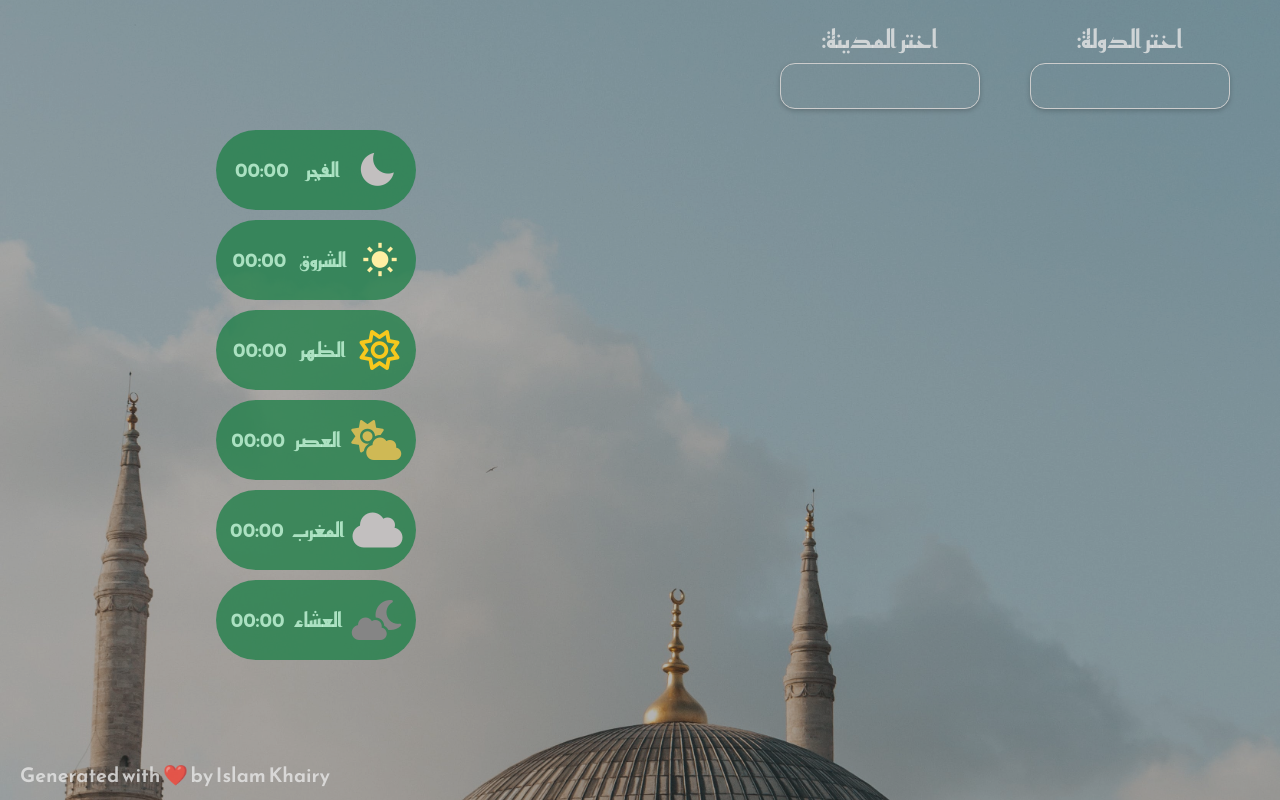
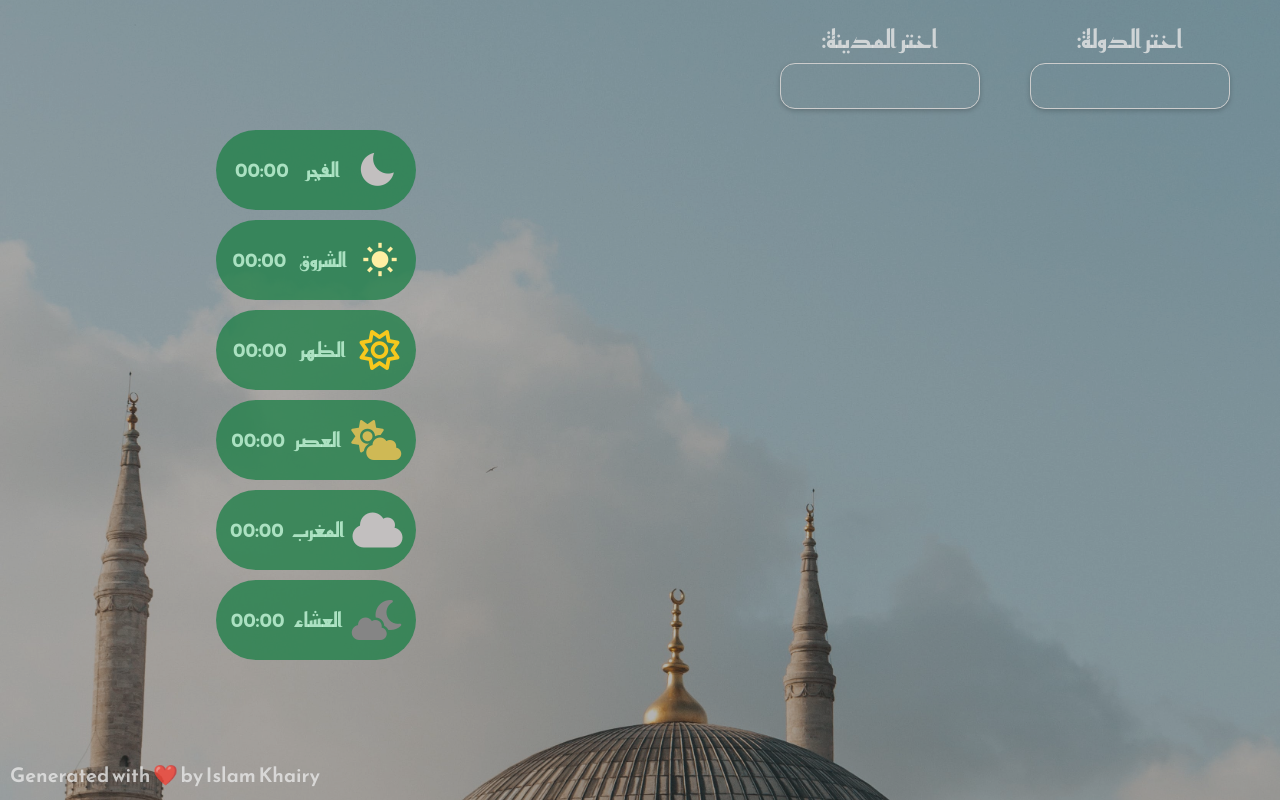
Before and after one commit to Islam-Khairy/prayer-times, a plain HTML site: page index.html in a window 1280 px wide. Drawn offline with nearby package versions, Linux system fonts and the light colour scheme; some packages are replaced by stand-ins of ours; a script that the page names is missing; a web font is replaced by a local one.

Commit message:
Improved UI/UX for enhanced user experience.

```diff
--- a/style.css
+++ b/style.css
@@ -202,9 +202,10 @@ label {
 
 .footer {
     color: var(--second-text-color);
-    position: absolute;
-    bottom: 1rem;
-    left: 2rem;
+    position: fixed;
+    bottom: 0;
+    left: 0;
+	padding: 1rem;
     font-size: 2rem;
     font-weight: 600;
     margin-top: auto;
```
